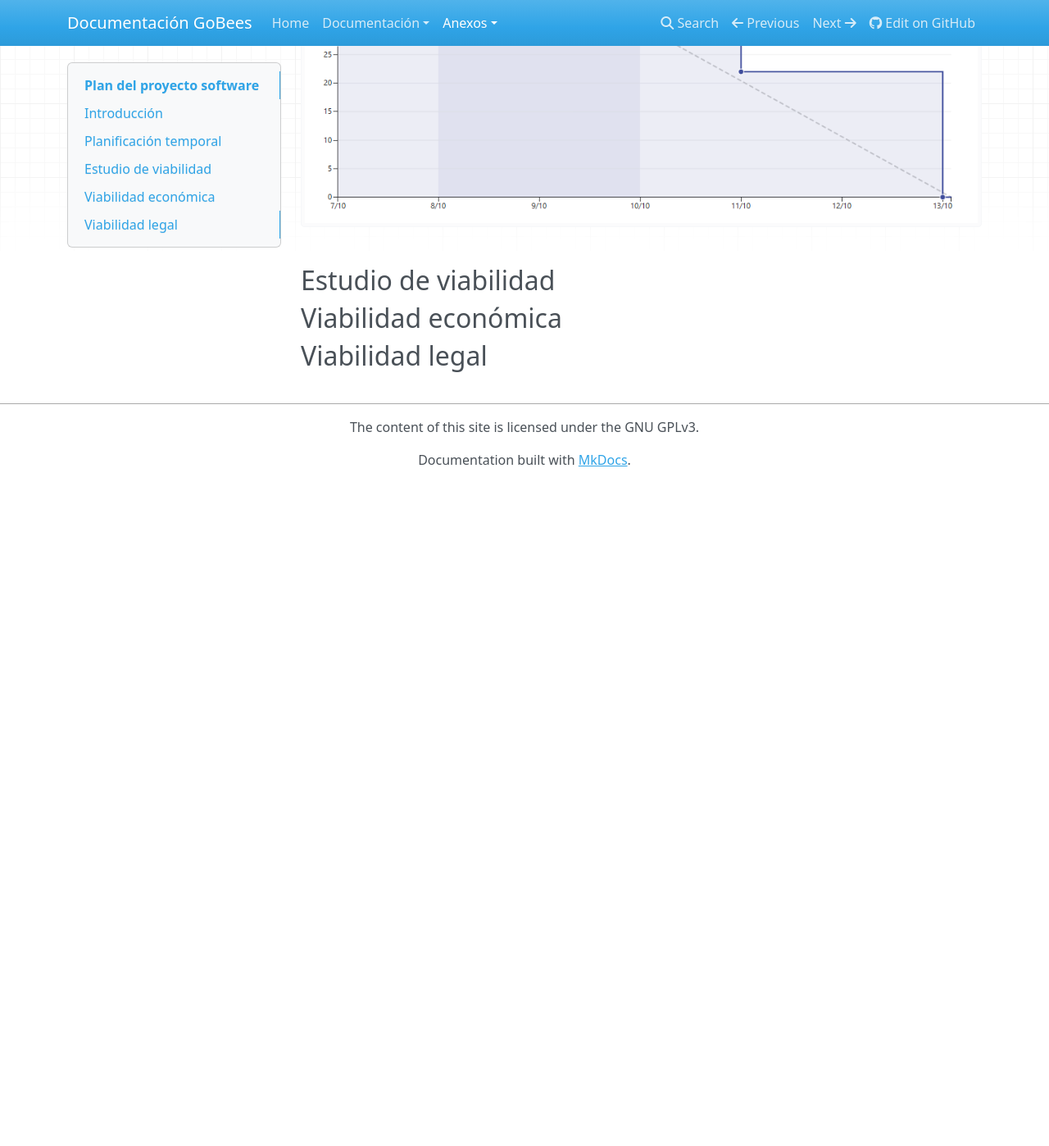
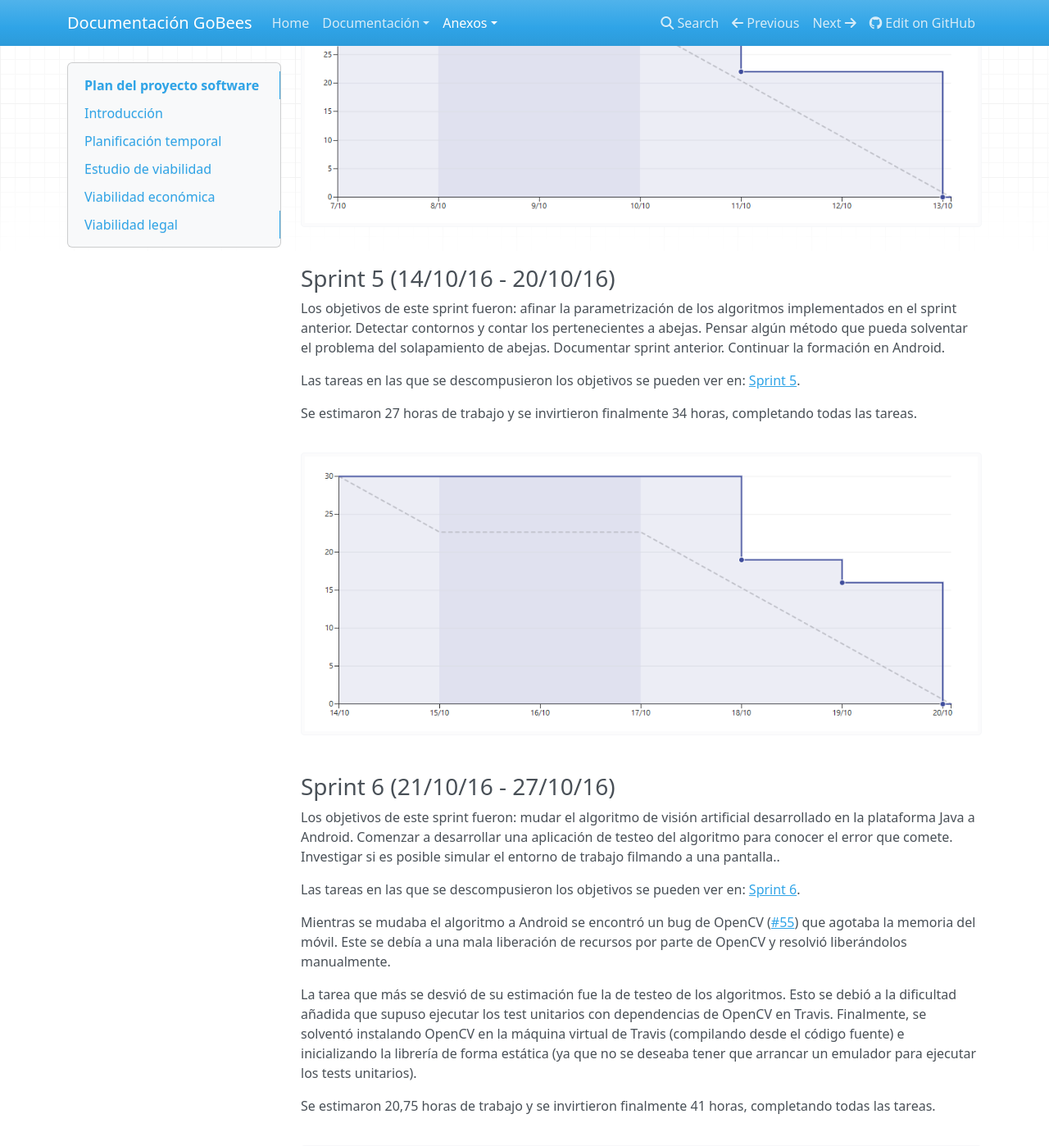
Before and after one commit to davidmigloz/go-bees, an MkDocs documentation site: the page built from docs/md/anexos/A_PlanProyecto.md, in a window 1280 px wide and 1400 px high, scrolled down 4645 px. Shown: the whole window at 82% size. Built offline with MkDocs 1.6.1, drawn with Linux system fonts in a browser that asks for light colours; nearby versions of some CDN libraries; old or Windows-style settings are respelled for this version of MkDocs; before the commit the page ends 5234 px from its top, so only the background shows below that.

Commit message:
Document sprint 5 #50

```diff
--- a/docs/md/anexos/A_PlanProyecto.md
+++ b/docs/md/anexos/A_PlanProyecto.md
@@ -43,7 +43,6 @@ Comentar que la estimación se realizó mediante los story points que provee Zen
 | 13 | 24h      |
 | 21 | 2,5 días |
 | 40 | 1 semana |
-
 
 A continuación se describen los diferentes sprints que se han realizado.
 
@@ -101,9 +100,31 @@ Las tareas en las que se descompusieron los objetivos se pueden ver en: [Sprint
 
 Se estimaron 37 horas de trabajo y se invirtieron finalmente 39,5 horas, completando todas las tareas.
 
-![Sprint 3](https://raw.githubusercontent.com/davidmigloz/go-bees/master/docs/img/burndowns/sprint4.png)
+![Sprint 4](https://raw.githubusercontent.com/davidmigloz/go-bees/master/docs/img/burndowns/sprint4.png)
 
+### Sprint 5 (14/10/16 - 20/10/16)
 
+Los objetivos de este sprint fueron: afinar la parametrización de los algoritmos implementados en el sprint anterior. Detectar contornos y contar los pertenecientes a abejas. Pensar algún método que pueda solventar el problema del solapamiento de abejas. Documentar sprint anterior. Continuar la formación en Android.
+
+Las tareas en las que se descompusieron los objetivos se pueden ver en: [Sprint 5](https://github.com/davidmigloz/go-bees/milestone/6?closed=1).
+
+Se estimaron 27 horas de trabajo y se invirtieron finalmente 34 horas, completando todas las tareas.
+
+![Sprint 5](https://raw.githubusercontent.com/davidmigloz/go-bees/master/docs/img/burndowns/sprint5.png)
+
+### Sprint 6 (21/10/16 - 27/10/16)
+
+Los objetivos de este sprint fueron: mudar el algoritmo de visión artificial desarrollado en la plataforma Java a Android. Comenzar a desarrollar una aplicación de testeo del algoritmo para conocer el error que comete. Investigar si es posible simular el entorno de trabajo filmando a una pantalla..
+
+Las tareas en las que se descompusieron los objetivos se pueden ver en: [Sprint 6](https://github.com/davidmigloz/go-bees/milestone/7?closed=1).
+
+Mientras se mudaba el algoritmo a Android se encontró un bug de OpenCV ([#55](https://github.com/davidmigloz/go-bees/issues/55)) que agotaba la memoria del móvil. Este se debía a una mala liberación de recursos por parte de OpenCV y resolvió liberándolos manualmente.
+
+La tarea que más se desvió de su estimación fue la de testeo de los algoritmos. Esto se debió a la dificultad añadida que supuso ejecutar los test unitarios con dependencias de OpenCV en Travis. Finalmente, se solventó instalando OpenCV en la máquina virtual de Travis (compilando desde el código fuente) e inicializando la librería de forma estática (ya que no se deseaba tener que arrancar un emulador para ejecutar los tests unitarios).
+
+Se estimaron 20,75 horas de trabajo y se invirtieron finalmente 41 horas, completando todas las tareas.
+
+![Sprint 6](https://raw.githubusercontent.com/davidmigloz/go-bees/master/docs/img/burndowns/sprint6.png)
 
 Estudio de viabilidad
 ---------------------
```
Also changed, not shown: .codeclimate.yml (+9 -0 lines), docs/md/documentacion/3_ConceptosTeoricos.md (+0 -7 lines), docs/img/burndowns/sprint6.png (added), 3 other files.
